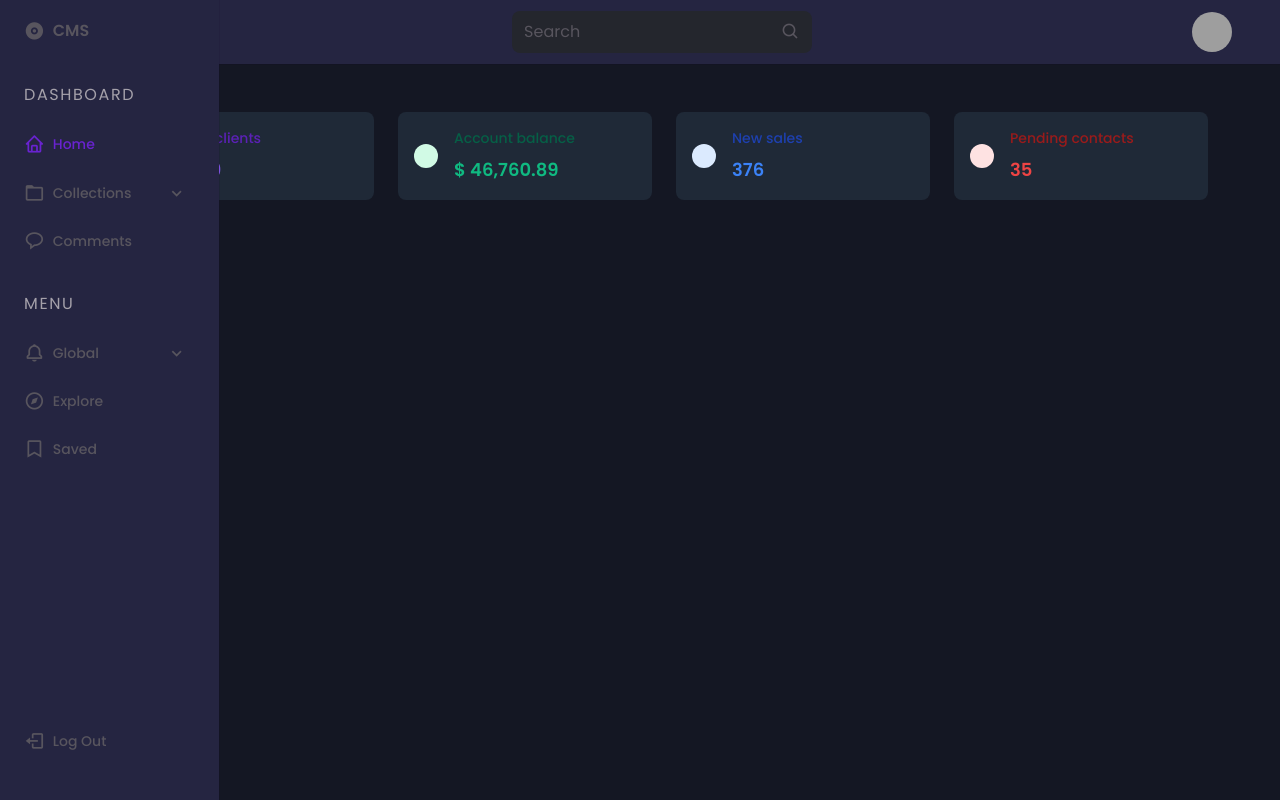
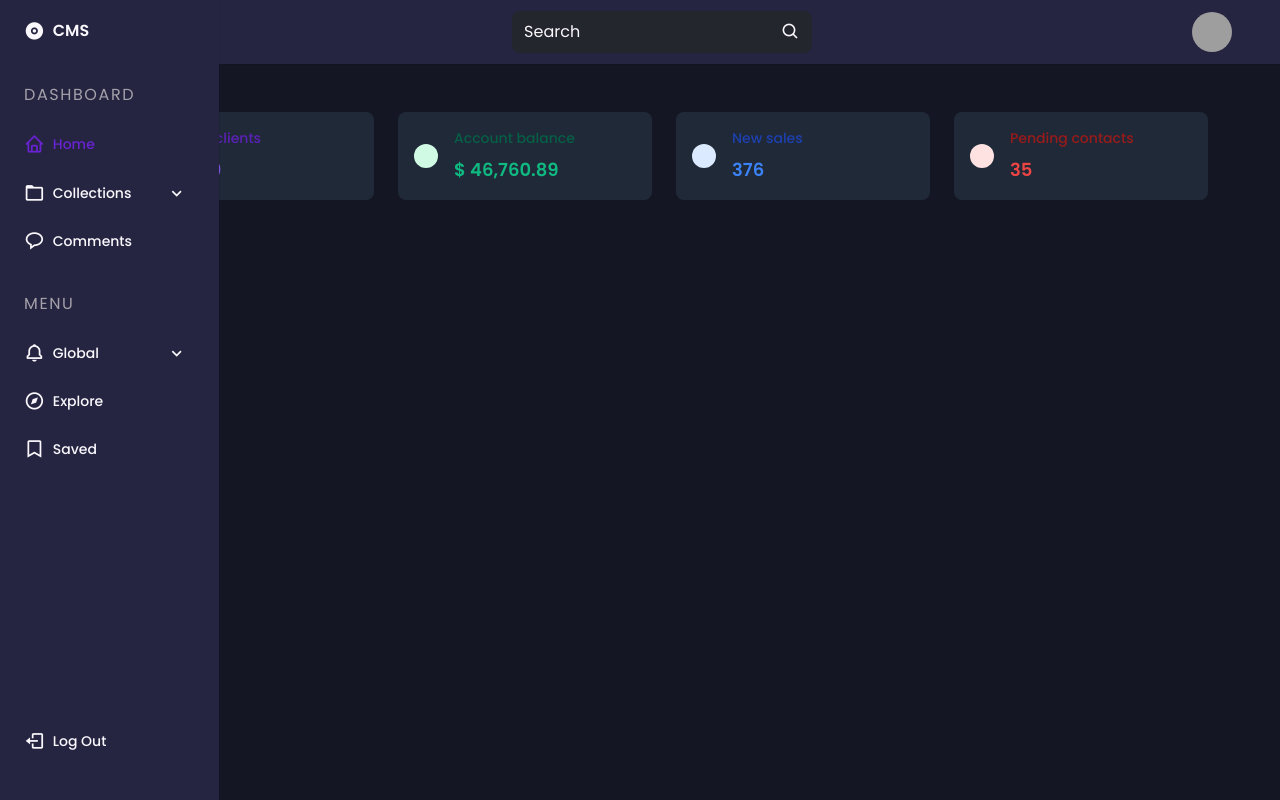
Before and after one commit to OtakuStanYoutube/cms, a Django app: page / in a window 1280 px wide. Run offline with Django 3.2, Linux system fonts and the light colour scheme; the visitor is signed in with stand-in values (Sample User, id 1); grey boxes are pictures that could not be loaded.

Commit message:
:art: Upadting styles for text color

```diff
--- a/static/css/style.css
+++ b/static/css/style.css
@@ -10,7 +10,7 @@
   --first-color: #6923D0;
   --first-color-light: #24262D;
   --title-color: #F4F0FA;
-  --text-color: #58555E;
+  --text-color: #faf8fd;
   --text-color-light: #A5A1AA;
   --body-color: #141723;
   --container-color: #252541;
```
